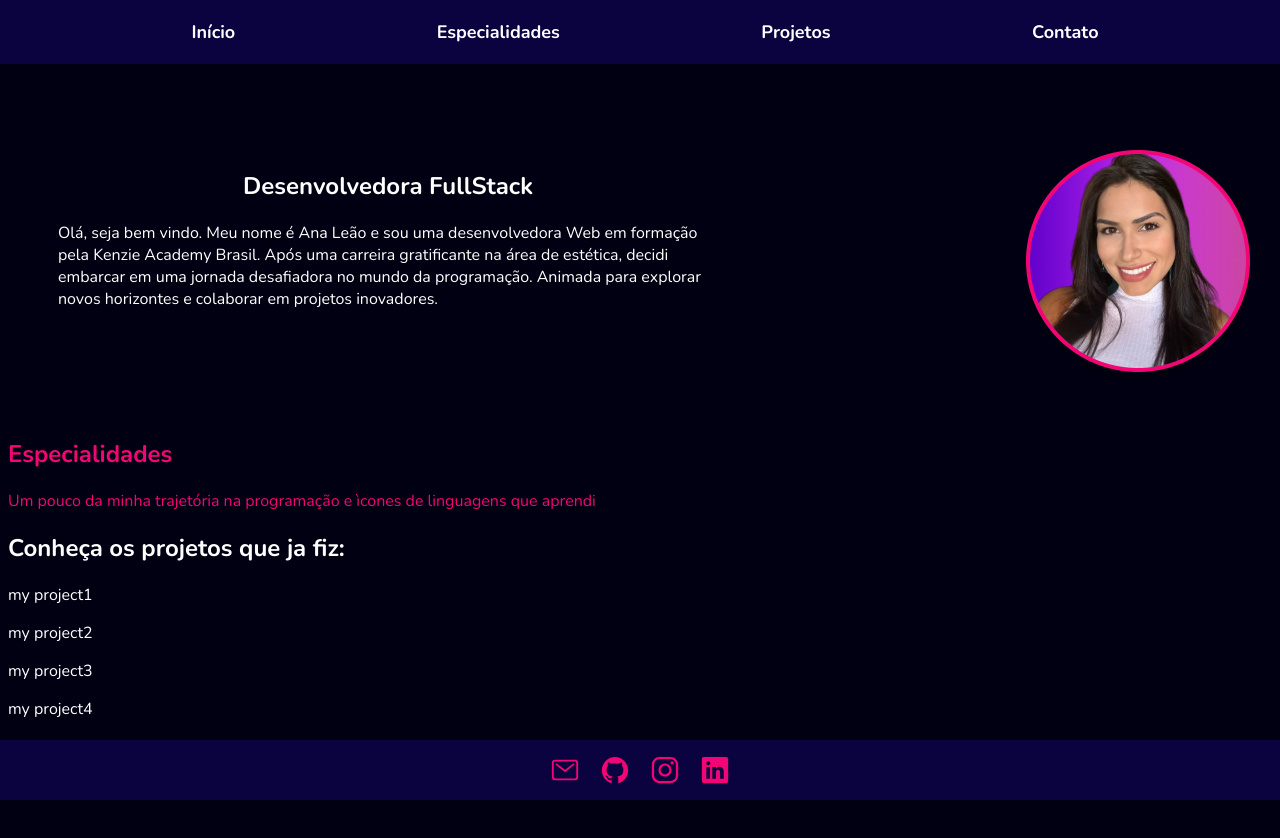
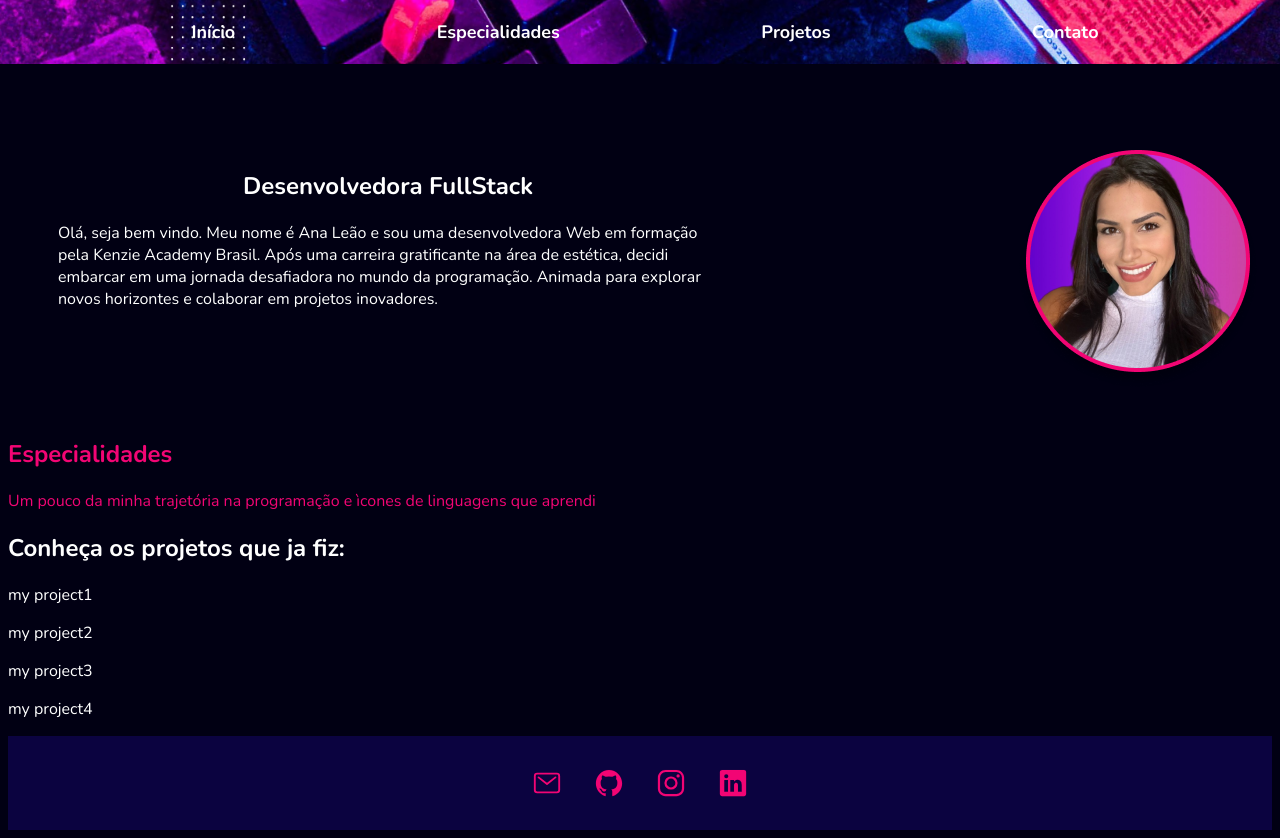
Before and after one commit to naluleao/Nalu-web, a plain HTML site: page index.html in a window 1280 px wide. Shown: the top 838 px of the page. Before the commit the page ends 800 px from the top, so only its background shows below. Drawn offline with nearby package versions, Linux system fonts and the light colour scheme.

Commit message:
Alterações header e footer

```diff
--- a/style.css
+++ b/style.css
@@ -4,13 +4,12 @@ body {
 }
 
 header {
-    background: #0B0340;
+    background: url(./assets/backgound.png)  no-repeat top center / cover;
     color: white;
     position: fixed;
     top: 0;
     left: 0;
     width: 100%;
-
 }
 
 ul{
@@ -30,8 +29,8 @@ ul p{
 ul p:hover {
     color: #F20574;
     cursor: pointer;
+}
 
-}
 #profile {
     color:#F205CB;
     margin: 50px;
@@ -42,19 +41,16 @@ ul p:hover {
 }
 #profile .text {
     color:white;
-
 }
 
 #profile  h1 {
     display: flex;
     align-items: center;
     justify-content: center;
-
 }
 
 #profile img {
     margin: 0 300px;
-
 }
 
 #speciality {
@@ -67,16 +63,14 @@ ul p:hover {
 
 footer {
     background: #0B0340;
-    position: fixed;
-    bottom: 0;
-    left: 0;
-    width: 100%;
+    margin: 0px;
+
 }
 
 #social-links {
     display: flex;
     justify-content: center;
-    padding: 5px;
+    padding: 16px;
     font-size: 30px;
 
 }
@@ -86,7 +80,7 @@ footer {
     display: flex;
     align-items: center;
     justify-content: center;
-    padding: 10px;
+    padding: 16px;
     transition: background 0.2s;
     border-radius: 50%;
   }
```
Also changed, not shown: assets/backgound.png (added).
